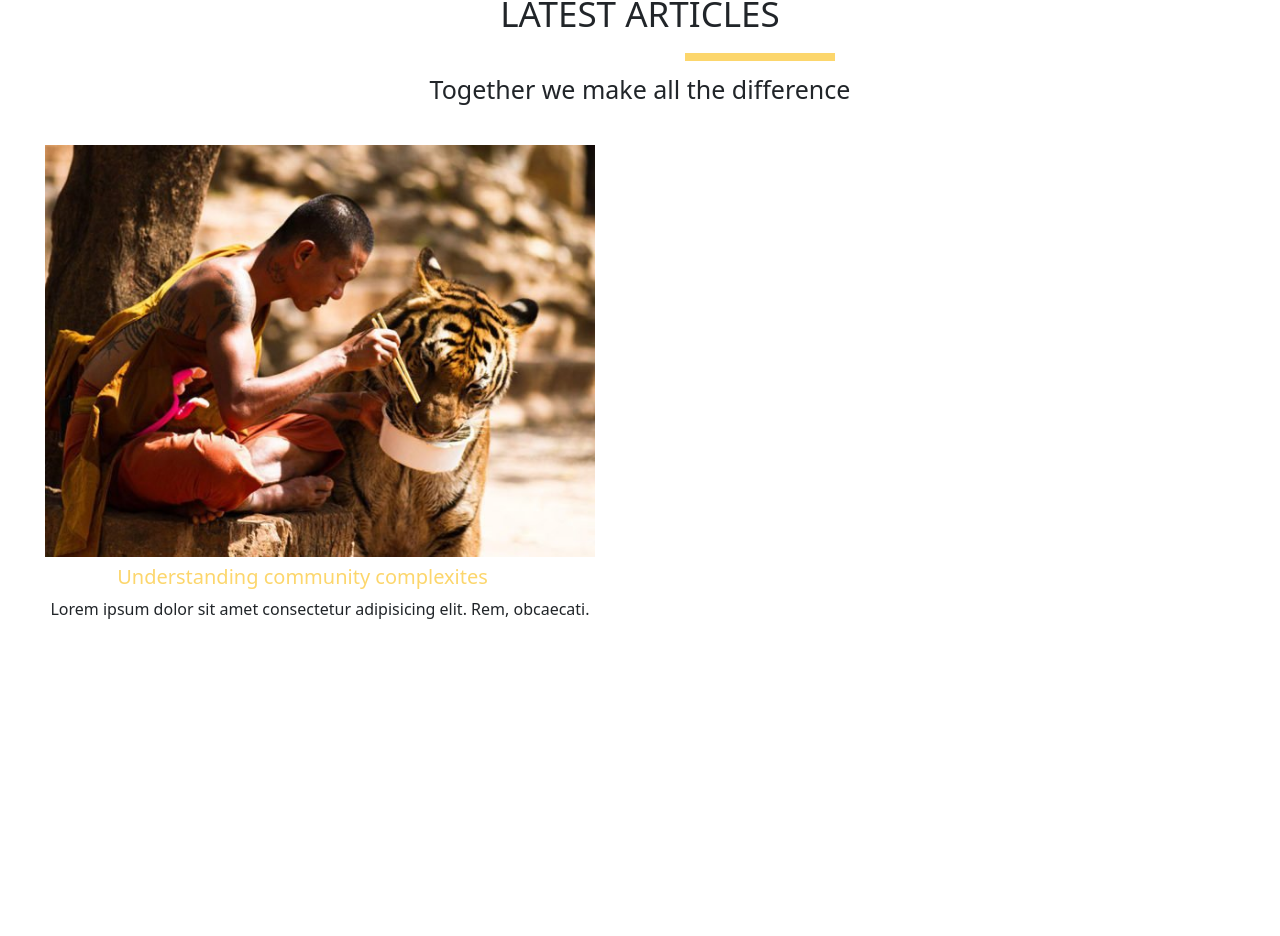
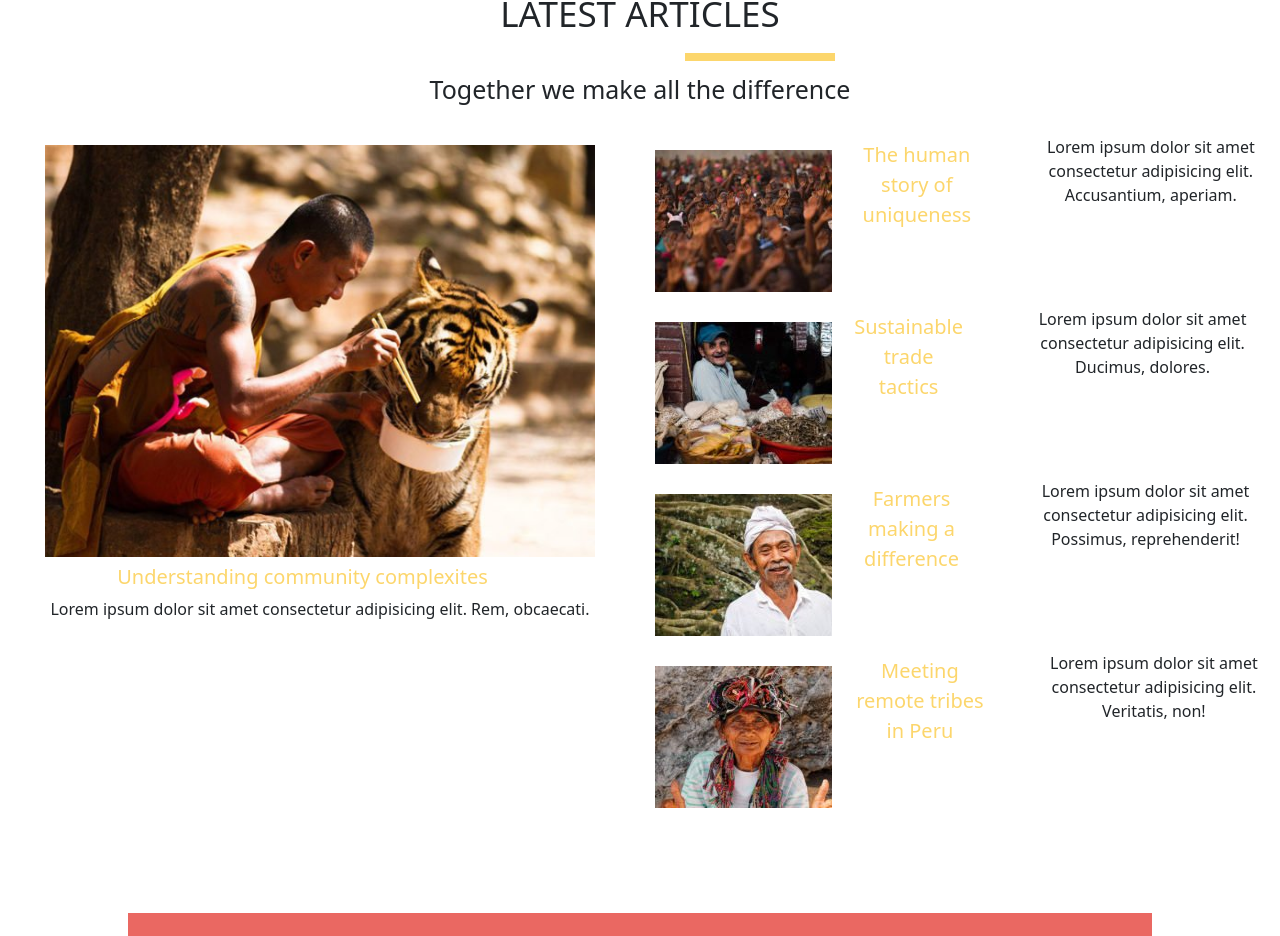
Before and after one commit to DamianoTrifone/proj-html-vuejs, a Vue app: page / in a window 1280 px wide. Shown: the part 2227-3163 px from the top of the page. Before the commit the page ends 2874 px from the top, so only its background shows below. Built offline with nearby package versions, Linux system fonts and the light colour scheme.

Commit message:
Quarto blocco completo

```diff
--- a/src/components/Main.vue
+++ b/src/components/Main.vue
@@ -80,6 +80,31 @@
                 <img src="../assets/photo-1444213007800-cff19e1677ac-600x450.jpg" alt="Convivenza tra uomo e animali">
                 <a href="#" class="giallo">Understanding community complexites</a>
                 <p>Lorem ipsum dolor sit amet consectetur adipisicing elit. Rem, obcaecati.</p>
+            </div>
+            <div class="articles_dx col-lg-6">
+                <div class="single_article">
+                    <img src="../assets/photo-1444664597500-035db93e2323-177x142.jpg" alt="Popolazione locale">
+                    <a href="#" class="giallo">The human story of uniqueness</a>
+                    <p>Lorem ipsum dolor sit amet consectetur adipisicing elit. Accusantium, aperiam.</p>
+                </div>
+                <div class="single_article">
+                    <img src="../assets/photo-1447430617419-95715602278e-177x142.jpg" alt="Popolazione locale">
+                    <a href="#" class="giallo">Sustainable trade tactics</a>
+                    <p>Lorem ipsum dolor sit amet consectetur adipisicing elit. Ducimus, dolores.</p>
+                </div>
+                <div class="single_article">
+                    <img src="../assets/photo-1460230525622-630fe3294cd7-177x142.jpg" alt="Popolazione locale">
+                    <a href="#" class="giallo">Farmers making a difference</a>
+                    <p>Lorem ipsum dolor sit amet consectetur adipisicing elit. Possimus, reprehenderit!</p>
+                </div>
+                <div class="single_article">
+                    <img src="../assets/photo-1460600421604-5e138c208b9c-177x142.jpg" alt="Popolazione locale">
+                    <a href="#" class="giallo">Meeting remote tribes in Peru</a>
+                    <p>Lorem ipsum dolor sit amet consectetur adipisicing elit. Veritatis, non!</p>
+                </div>
+            </div>
+            <div id="red_articles">
+                <a href="#">View all our articles</a>
             </div>
         </div>
     </main>
@@ -292,13 +317,23 @@ export default {
 
     .articles_sx{
         padding: 10px;
+        float: left;
+    }
+
+    .articles_dx{
+        float: right;
+    }
+
+
+    .articles_dx img{
+        float: left;
     }
 
     .articles_sx > img{
         width: 550px;
     }
 
-    .articles_sx a{
+    .articles a{
         display: inline-block;
         text-decoration: none;
         color: #FCD66C;
@@ -306,4 +341,33 @@ export default {
         margin-right: 35px;
         padding: 5px;
     }
+
+    .single_article{
+        display: flex;
+        float: right;
+    }
+
+    .single_article img{
+        // float: left;
+        padding: 15px;
+        width: 250px;
+    }
+
+    #red_articles{
+        position: absolute;
+        top: 930px;
+        height: 50px;
+        width: 80%;
+        background-color: #EA6862;
+        display: flex;
+        justify-content: center;
+        margin-left: 10%;
+    }
+
+    #red_articles a{
+        color: white;
+        text-transform: uppercase;
+        margin-top: 12px;
+    }
+
 </style>
```
